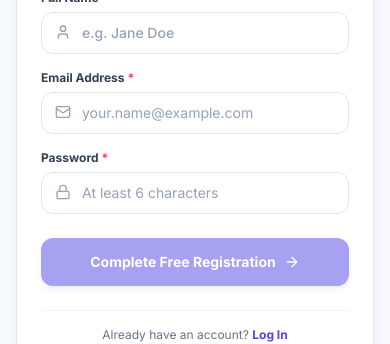
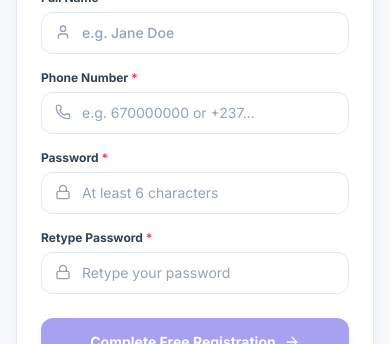
Before and after one commit to Gabyjay16/judmi-academy, a Next.js app: page /signup in a window 390 px wide. Shown: the part 469-813 px from the top of the page. Built offline with nearby package versions, Linux system fonts and the light colour scheme; no server answers.

Commit message:
Use Phone Number instead of email, add Retype Password verification, and rename to Student Matricule

```diff
--- a/src/app/api/auth/route.ts
+++ b/src/app/api/auth/route.ts
@@ -95,20 +95,21 @@ export async function POST(req: NextRequest) {
 
     // 2. LOGIN
     if (action === "login") {
-      const { email, password } = body;
-      if (!email || !password) {
-        return NextResponse.json({ error: "Email and password are required" }, { status: 400 });
+      const identifier = (body.phone || body.email || "").trim().toLowerCase();
+      const { password } = body;
+      if (!identifier || !password) {
+        return NextResponse.json({ error: "Phone number / email and password are required" }, { status: 400 });
       }
 
-      const userRows = await db.select().from(users).where(eq(users.email, email.trim().toLowerCase())).limit(1);
+      const userRows = await db.select().from(users).where(eq(users.email, identifier)).limit(1);
       if (userRows.length === 0) {
-        return NextResponse.json({ error: "Invalid email or password" }, { status: 401 });
+        return NextResponse.json({ error: "Invalid phone number / email or password" }, { status: 401 });
       }
 
       const user = userRows[0];
       const isValid = await verifyPassword(password, user.passwordHash);
       if (!isValid) {
-        return NextResponse.json({ error: "Invalid email or password" }, { status: 401 });
+        return NextResponse.json({ error: "Invalid phone number / email or password" }, { status: 401 });
       }
 
       if (user.status === "suspended") {
@@ -149,16 +150,16 @@ export async function POST(req: NextRequest) {
 
     // 3. SIGNUP
     if (action === "signup") {
-      const { name, email, password, role = "student", organizationName, studentId } = body;
+      const { name, password, role = "student", organizationName, studentId } = body;
+      const cleanEmail = (body.phone || body.email || "").trim().toLowerCase();
 
-      if (!name || !email || !password) {
-        return NextResponse.json({ error: "Name, email, and password are required" }, { status: 400 });
+      if (!name || !cleanEmail || !password) {
+        return NextResponse.json({ error: "Name, phone number / email, and password are required" }, { status: 400 });
       }
 
-      const cleanEmail = email.trim().toLowerCase();
       const existing = await db.select().from(users).where(eq(users.email, cleanEmail)).limit(1);
       if (existing.length > 0) {
-        return NextResponse.json({ error: "An account with this email already exists" }, { status: 400 });
+        return NextResponse.json({ error: "An account with this phone number / email already exists" }, { status: 400 });
       }
 
       const now = new Date().toISOString();
--- a/src/app/checkout/page.tsx
+++ b/src/app/checkout/page.tsx
@@ -27,8 +27,9 @@ export default function CheckoutPage() {
 
   // User & Organization Fields
   const [name, setName] = useState("");
-  const [email, setEmail] = useState("");
+  const [phone, setPhone] = useState("");
   const [password, setPassword] = useState("");
+  const [confirmPassword, setConfirmPassword] = useState("");
   const [organizationName, setOrganizationName] = useState("");
 
   // Mobile Money Payment Details (Fabshi Gateway)
@@ -90,6 +91,17 @@ export default function CheckoutPage() {
   const handleCheckout = async (e: React.FormEvent) => {
     e.preventDefault();
     setError(null);
+
+    if (password !== confirmPassword) {
+      setError("Passwords do not match. Please retype your password correctly.");
+      return;
+    }
+
+    if (password.length < 6) {
+      setError("Password must be at least 6 characters long.");
+      return;
+    }
+
     setLoading(true);
     setUssdPromptSent(true);
 
@@ -104,7 +116,8 @@ export default function CheckoutPage() {
         body: JSON.stringify({
           action: "signup",
           name,
-          email,
+          phone,
+          email: phone,
           password,
           role: currentPlan.role,
           organizationName: plan === "school_pro" ? organizationName : undefined,
@@ -258,19 +271,20 @@ export default function CheckoutPage() {
 
                   <div>
                     <label className="block text-xs font-bold text-slate-700 mb-1.5">
-                      Account Email <span className="text-rose-500">*</span>
+                      Account Phone Number <span className="text-rose-500">*</span>
                     </label>
                     <input
-                      type="email"
+                      type="tel"
                       required
-                      value={email}
-                      onChange={(e) => setEmail(e.target.value)}
-                      placeholder="name@school.edu"
+                      value={phone}
+                      onChange={(e) => setPhone(e.target.value)}
+                      placeholder="e.g. 670000000 or +237..."
                       className="w-full px-4 py-2.5 rounded-xl border border-slate-200 text-sm focus:outline-none focus:ring-2 focus:ring-indigo-500"
                     />
                   </div>
                 </div>
 
+                <div className="grid grid-cols-1 sm:grid-cols-2 gap-4">
                   <div>
                     <label className="block text-xs font-bold text-slate-700 mb-1.5">
                       Account Password <span className="text-rose-500">*</span>
@@ -284,6 +298,22 @@ export default function CheckoutPage() {
                       placeholder="At least 6 characters"
                       className="w-full px-4 py-2.5 rounded-xl border border-slate-200 text-sm focus:outline-none focus:ring-2 focus:ring-indigo-500"
                     />
+                  </div>
+
+                  <div>
+                    <label className="block text-xs font-bold text-slate-700 mb-1.5">
+                      Retype Password <span className="text-rose-500">*</span>
+                    </label>
+                    <input
+                      type="password"
+                      required
+                      minLength={6}
+                      value={confirmPassword}
+                      onChange={(e) => setConfirmPassword(e.target.value)}
+                      placeholder="Retype password"
+                      className="w-full px-4 py-2.5 rounded-xl border border-slate-200 text-sm focus:outline-none focus:ring-2 focus:ring-indigo-500"
+                    />
+                  </div>
                 </div>
               </div>
 
@@ -394,7 +424,7 @@ export default function CheckoutPage() {
               <div className="pt-2">
                 <button
                   type="submit"
-                  disabled={loading || !name || !email || !password || (plan === "school_pro" && !organizationName)}
+                  disabled={loading || !name || !phone || !password || !confirmPassword || (plan === "school_pro" && !organizationName)}
                   className="w-full py-4 rounded-2xl bg-amber-600 hover:bg-amber-700 disabled:opacity-50 text-white font-bold text-sm shadow-lg shadow-amber-600/25 transition-all flex items-center justify-center gap-2"
                 >
                   <span>{loading ? "Sending Mobile Money Prompt..." : `Pay ${currentPlan.priceLocal} via Mobile Money`}</span>
--- a/src/app/forgot-password/page.tsx
+++ b/src/app/forgot-password/page.tsx
@@ -98,16 +98,16 @@ export default function ForgotPasswordPage() {
               <form onSubmit={handleSubmit} className="space-y-4">
                 <div>
                   <label className="block text-xs font-bold text-slate-700 mb-1.5">
-                    Account Email Address
+                    Phone Number or Email
                   </label>
                   <div className="relative">
                     <Mail className="w-4 h-4 text-slate-400 absolute left-3.5 top-3" />
                     <input
-                      type="email"
+                      type="text"
                       required
                       value={email}
                       onChange={(e) => setEmail(e.target.value)}
-                      placeholder="student@school.edu or teacher@gmail.com"
+                      placeholder="e.g. 670000000 or name@example.com"
                       className="w-full pl-10 pr-4 py-2.5 rounded-xl border border-slate-200 text-sm focus:outline-none focus:ring-2 focus:ring-indigo-500 font-medium"
                     />
                   </div>
--- a/src/app/login/page.tsx
+++ b/src/app/login/page.tsx
@@ -152,16 +152,16 @@ export default function LoginPage() {
           <form onSubmit={handleLogin} className="space-y-4">
             <div>
               <label className="block text-xs font-bold text-slate-700 mb-1.5">
-                Email Address
+                Phone Number or Email
               </label>
               <div className="relative">
                 <Mail className="w-4 h-4 text-slate-400 absolute left-3.5 top-3" />
                 <input
-                  type="email"
+                  type="text"
                   required
                   value={email}
                   onChange={(e) => setEmail(e.target.value)}
-                  placeholder="name@school.edu or user@gmail.com"
+                  placeholder="e.g. 670000000 or user@gmail.com"
                   className="w-full pl-10 pr-4 py-2.5 rounded-xl border border-slate-200 text-sm focus:outline-none focus:ring-2 focus:ring-indigo-500 font-medium"
                 />
               </div>
--- a/src/app/signup/page.tsx
+++ b/src/app/signup/page.tsx
@@ -6,7 +6,7 @@ import { useRouter } from "next/navigation";
 import {
   Sparkles,
   Lock,
-  Mail,
+  Phone,
   User,
   ArrowRight,
   GraduationCap,
@@ -20,8 +20,9 @@ export default function SignupPage() {
   const router = useRouter();
   const [role, setRole] = useState<"student" | "teacher" | "org_admin">("teacher");
   const [name, setName] = useState("");
-  const [email, setEmail] = useState("");
+  const [phone, setPhone] = useState("");
   const [password, setPassword] = useState("");
+  const [confirmPassword, setConfirmPassword] = useState("");
   const [organizationName, setOrganizationName] = useState("");
   const [studentId, setStudentId] = useState("");
   const [loading, setLoading] = useState(false);
@@ -50,6 +51,18 @@ export default function SignupPage() {
   const handleSignup = async (e: React.FormEvent) => {
     e.preventDefault();
     setError(null);
+
+    // Validate password confirmation
+    if (password !== confirmPassword) {
+      setError("Passwords do not match. Please retype your password correctly.");
+      return;
+    }
+
+    if (password.length < 6) {
+      setError("Password must be at least 6 characters long.");
+      return;
+    }
+
     setLoading(true);
 
     try {
@@ -59,7 +72,8 @@ export default function SignupPage() {
         body: JSON.stringify({
           action: "signup",
           name,
-          email,
+          phone,
+          email: phone, // Pass phone as primary user identifier
           password,
           role,
           organizationName: role === "org_admin" ? organizationName : undefined,
@@ -209,16 +223,16 @@ export default function SignupPage() {
 
             <div>
               <label className="block text-xs font-bold text-slate-700 mb-1.5">
-                Email Address <span className="text-rose-500">*</span>
+                Phone Number <span className="text-rose-500">*</span>
               </label>
               <div className="relative">
-                <Mail className="w-4 h-4 text-slate-400 absolute left-3.5 top-3" />
+                <Phone className="w-4 h-4 text-slate-400 absolute left-3.5 top-3" />
                 <input
-                  type="email"
+                  type="tel"
                   required
-                  value={email}
-                  onChange={(e) => setEmail(e.target.value)}
-                  placeholder="your.name@example.com"
+                  value={phone}
+                  onChange={(e) => setPhone(e.target.value)}
+                  placeholder="e.g. 670000000 or +237..."
                   className="w-full pl-10 pr-4 py-2.5 rounded-xl border border-slate-200 text-sm focus:outline-none focus:ring-2 focus:ring-indigo-500"
                 />
               </div>
@@ -227,13 +241,13 @@ export default function SignupPage() {
             {role === "student" && (
               <div>
                 <label className="block text-xs font-bold text-slate-700 mb-1.5">
-                  Student / Matric ID (Optional)
+                  Student Matricule (Optional)
                 </label>
                 <input
                   type="text"
                   value={studentId}
                   onChange={(e) => setStudentId(e.target.value)}
-                  placeholder="e.g. STU-2026-104"
+                  placeholder="e.g. MAT-2026-104"
                   className="w-full px-4 py-2.5 rounded-xl border border-slate-200 text-sm focus:outline-none focus:ring-2 focus:ring-indigo-500 font-mono"
                 />
               </div>
@@ -257,10 +271,28 @@ export default function SignupPage() {
               </div>
             </div>
 
+            <div>
+              <label className="block text-xs font-bold text-slate-700 mb-1.5">
+                Retype Password <span className="text-rose-500">*</span>
+              </label>
+              <div className="relative">
+                <Lock className="w-4 h-4 text-slate-400 absolute left-3.5 top-3" />
+                <input
+                  type="password"
+                  required
+                  minLength={6}
+                  value={confirmPassword}
+                  onChange={(e) => setConfirmPassword(e.target.value)}
+                  placeholder="Retype your password"
+                  className="w-full pl-10 pr-4 py-2.5 rounded-xl border border-slate-200 text-sm focus:outline-none focus:ring-2 focus:ring-indigo-500"
+                />
+              </div>
+            </div>
+
             <div className="pt-2">
               <button
                 type="submit"
-                disabled={loading || !name || !email || !password}
+                disabled={loading || !name || !phone || !password || !confirmPassword}
                 className="w-full py-3.5 rounded-xl bg-indigo-600 hover:bg-indigo-700 disabled:opacity-50 text-white font-bold text-sm shadow-md shadow-indigo-500/20 transition-all flex items-center justify-center gap-2"
               >
                 <span>{loading ? "Creating account..." : "Complete Free Registration"}</span>
--- a/src/app/student/dashboard/page.tsx
+++ b/src/app/student/dashboard/page.tsx
@@ -96,7 +96,7 @@ export default function StudentDashboardPage() {
               {student.name}
             </h1>
             <p className="text-xs text-indigo-200">
-              {student.studentId ? `Matric / ID: ${student.studentId} • ` : ""}
+              {student.studentId ? `Student Matricule: ${student.studentId} • ` : ""}
               {student.email}
             </p>
           </div>
```
Also changed, not shown: src/app/org/dashboard/page.tsx (+4 -4 lines). Lines whose indentation alone changed are shown as unchanged.
